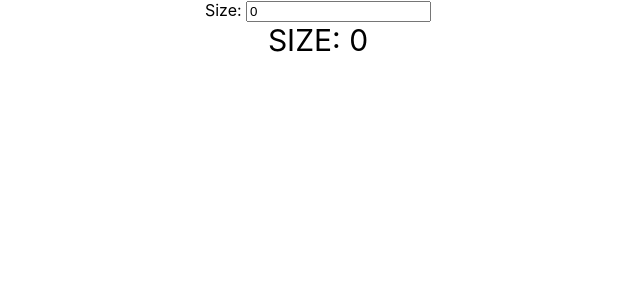
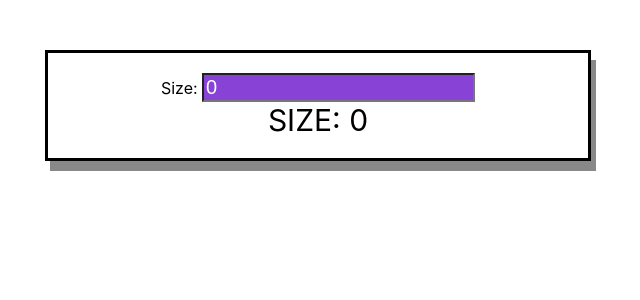
Before and after one commit to mrklorenz/react-counter, a React (Create React App) app: page / in a window 1280 px wide. Shown: the top 300 px of the page, without its empty margins (322-962 px from the left). Built offline with nearby package versions, Linux system fonts and the light colour scheme.

Commit message:
[ReactCounter][Mark] feat: Added id names and class names to access css style sheet

```diff
--- a/src/components/CounterSizeGenerator.js
+++ b/src/components/CounterSizeGenerator.js
@@ -1,4 +1,5 @@
 import { useState } from "react";
+import "../styles/CounterSizeGenerator.css"
 
 function CounterSizeGenerator(props) {
     const [size, setSize] = useState(0);
@@ -11,7 +12,7 @@ function CounterSizeGenerator(props) {
     return(
         <div>
             <span>Size: </span>
-            <input type="number" min="0" value={size} onChange={handleChangeSize}></input>
+            <input id="numberInput" type="number" min="0" value={size} onChange={handleChangeSize}></input>
         </div>
     );
 }
--- a/src/components/MultiCounter.js
+++ b/src/components/MultiCounter.js
@@ -1,6 +1,7 @@
 import CounterSizeGenerator from "./CounterSizeGenerator";
 import CounterGroup from "./CounterGroup";
 import { useState } from "react";
+import "../styles/MultiCounter.css";
 
 function MultipleCounter() {
 
@@ -11,7 +12,7 @@ function MultipleCounter() {
     }
 
     return(
-        <div>
+        <div className="MultiCounter">
             <CounterSizeGenerator onUpdateCounterSize={updateCounterSize}></CounterSizeGenerator>
             <CounterGroup counterSize={counterSize}></CounterGroup>
         </div>
```
